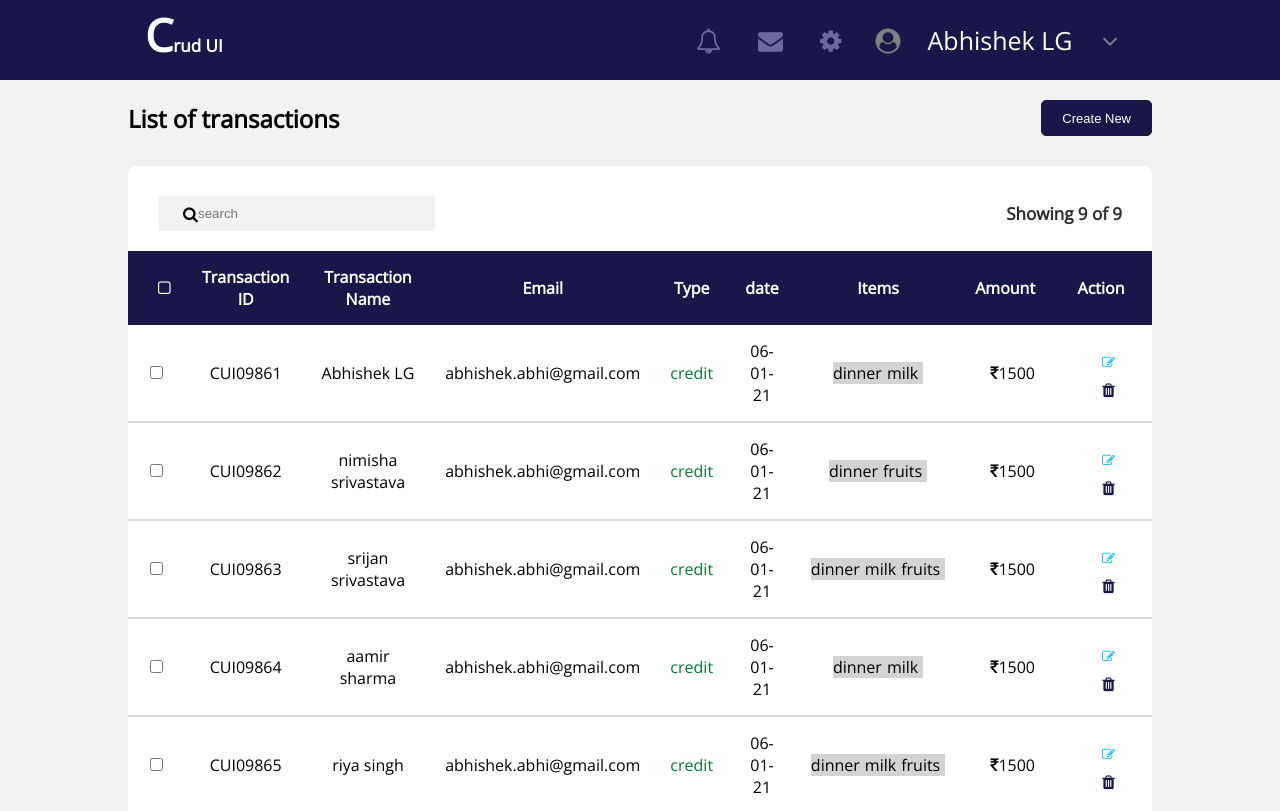
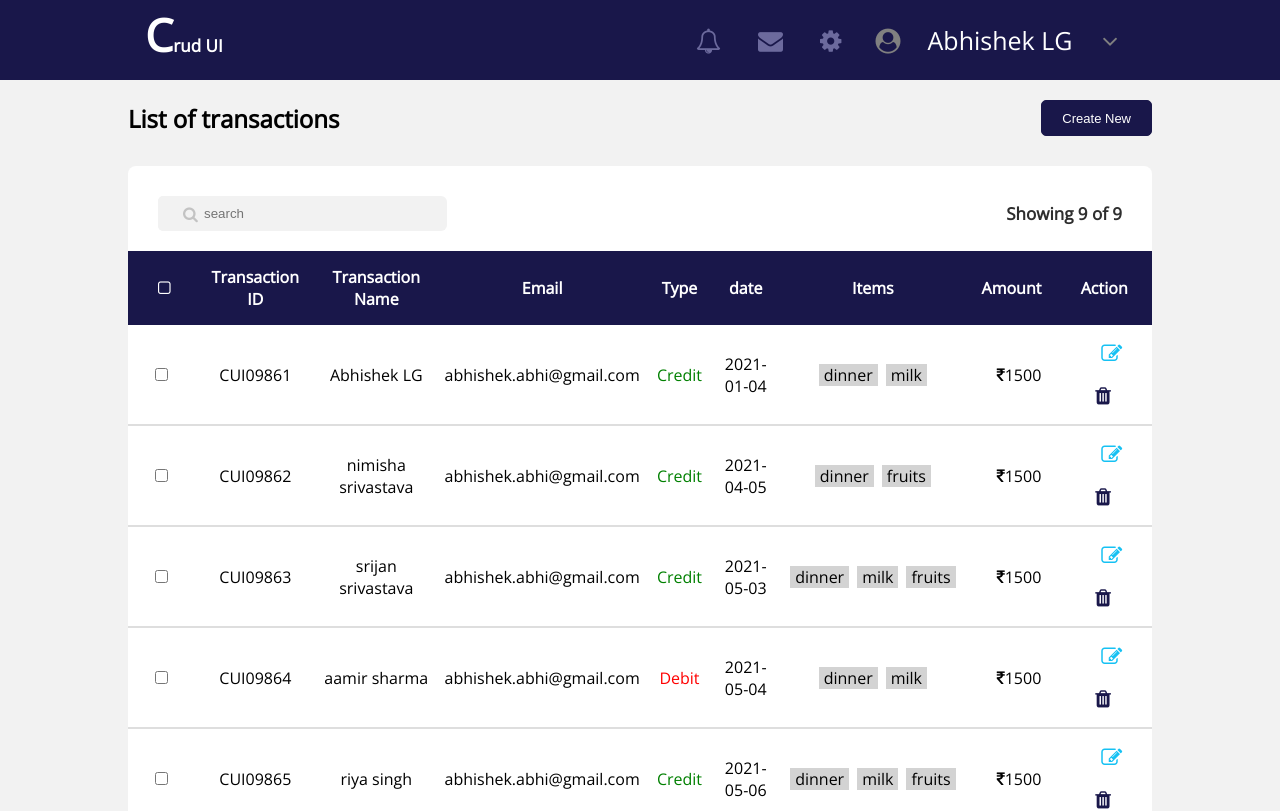
Before and after one commit to Nimisha-12345/project, a Vue app: page /#/ in a window 1280 px wide. Shown: the top 811 px of the page. Built offline with nearby package versions, Linux system fonts and the light colour scheme.

Commit message:
final touchup

```diff
--- a/src/components/Child.vue
+++ b/src/components/Child.vue
@@ -6,14 +6,15 @@
             <td>{{user.id}}</td>
             <td>{{user.name}}</td>
             <td>{{user.email}}</td>
-            <td style="color:#037B36;">{{user.type}}</td>
+            <td class="change"  v-if="user.type === 'Credit'" >{{user.type}}</td>
+            <td class="chan" v-else >{{user.type}}</td>
             <td>{{user.date}}</td>
             <td >
                 <span v-for="(items, index) in user.items" :key="index">{{items}}</span>
             </td>
             <td><i class="fa fa-inr"></i>{{user.amount}}</td>
             <td><button class="btnclick" @click="showEditForm"><i class="fa fa-pencil-square-o" style="color:#16c1f3"></i></button>
-            <i class="fa fa-trash" style="color:#19174a"></i></td>
+           <button class="btndel" @click="btndel"><i class="fa fa-trash" ></i></button></td>
         </tr>
     </tbody>
 
@@ -25,11 +26,15 @@ export default {
     props:{
         user: Object,
         showHideForm: Function,
-        addItem: Function
+        addItem: Function,
+        delItem: Function,
 
     },methods:{
         showEditForm(){
             this.showHideForm(true, this.user)
+        },
+        btndel(){
+            this.delItem(this.user)
         }
 
     }
@@ -39,7 +44,7 @@ export default {
 <style>
  td{
     text-align: center;
-    padding: 15px;
+    padding: 7px;
     border-bottom: 2px solid #dedede;
 
 }
@@ -52,9 +57,27 @@ i {
     background: white;
     border: none;
     outline: none;
+    font-size: 21px;
 }
 td span{
     padding-right: 5px;
     background: lightgrey;
+    margin: 4px;
+    padding-left: 5px;
 }
+.btndel {
+     background: white;
+    border: none;
+    outline: none;
+    font-size: 20px;
+    color:#19174a;
+    margin-left: -17px;
+}
+.change{
+    color:green;
+}
+.chan{
+    color:red;
+}
+
 </style>
--- a/src/components/CustomTable.vue
+++ b/src/components/CustomTable.vue
@@ -2,7 +2,7 @@
    <table>
        <TableHeader />
 
-            <Child v-for="user in users" :key="user.id" :user="user" :showHideForm="showHideForm" />
+            <Child v-for="user in users" :key="user.id" :user="user" :showHideForm="showHideForm" :delItem="delItem" />
     </table>
 
 </template>
@@ -15,7 +15,8 @@ import Child from '../components/Child'
 export default ({
      props:{
          users: Array,
-         showHideForm: Function
+         showHideForm: Function,
+         delItem: Function,
      },
     components: {
         TableHeader,
--- a/src/components/Dashboard.vue
+++ b/src/components/Dashboard.vue
@@ -1,6 +1,6 @@
 <template>
     <div class="dashboard">
-        <DashboardHeading :showHideForm="showHideForm" />
+        <DashboardHeading :showHideForm="showHideForm"  />
         <div class="container">
             <div class="part">
                 <div class="search_box">
@@ -9,7 +9,7 @@
                 </div>
                 <p>Showing {{users.length}} of {{users.length}}</p>
             </div>
-            <CustomTable :users="users" :showHideForm="showHideForm" />
+            <CustomTable :users="users" :showHideForm="showHideForm" :delItem="delItem" />
         </div>
         <Pagination />
     </div>
@@ -25,7 +25,8 @@ export default {
     props:{
         users: Array,
         showHideForm: Function,
-        searchName: Function
+        searchName: Function,
+        delItem: Function,
     },
     components:{
         CustomTable,
@@ -69,10 +70,11 @@ export default {
 .input{
     border: none;
     background: #f2f2f2;
-    padding-left: 40px;
+    padding-left: 46px;
     padding-right: 10px;
     height: 100%;
     width: 100%;
+    border-radius: 6px;
 
 }
 .search_box i {
@@ -80,6 +82,7 @@ export default {
     top: 50%;
     transform: translateY(-50%);
     left: 10px;
+    color: #c3c3c3;
 }
 .part p {
     color: #2e2e2e;
--- a/src/components/Form.vue
+++ b/src/components/Form.vue
@@ -20,7 +20,7 @@
                             </div>
                             <div class="input-box">
                                 <span class="details ">Date OF Transaction*</span>
-                                <input type="date" placeholder="" v-model="date"  required>
+                                <input type="date" placeholder=""  v-model="date"  required>
                             </div>
                             <div class="input-box">
                                 <span class="details">Type*</span>
@@ -32,12 +32,12 @@
                             </div>
                             <div class="input-box" style="position:relative">
                                 <span class="details">Items*</span>
-                                <input type="text" placeholder="" v-model="items"  required><i class="fa fa-arrow-down" style="float:right;transform: translateY(-27px);
+                                <input type="text" placeholder="" v-model="selectedFields"  required><i class="fa fa-arrow-down" style="float:right;transform: translateY(-27px);
                                  padding-right:7px"></i>
                                  <div class="dropdown-content" style="position:absolute;">
-                                    <a href="#" class="dropdown"><input type="checkbox">Dinner</a>
-                                    <a href="#" class="dropdown"><input type="checkbox" >Fruits</a>
-                                    <a href="#" class="dropdown"><input type="checkbox">Milk</a>
+                                    <a href="#" class="dropdown"><input type="checkbox" v-model="dinner">Dinner</a>
+                                    <a href="#" class="dropdown"><input type="checkbox" v-model="fruits">Fruits</a>
+                                    <a href="#" class="dropdown"><input type="checkbox" v-model="milk">Milk</a>
                                  </div>
                             </div>
                             <div class="input-box">
@@ -67,6 +67,7 @@ export default {
         showHideForm: Function,
         addItem: Function,
         editItem: Function,
+        delItem: Function,
         item: Object,
         user: null,
      },
@@ -78,10 +79,29 @@ export default {
              date:'',
              items:[],
              amount:'',
+             dinner:false,
+             fruits:false,
+             milk:false
+         }
+    },
+    computed :{
+        selectedFields () {
+            let selectedItems = [];
+            if (this.dinner) {
+                selectedItems.push('dinner');
+            }
+            if (this.fruits) {
+                selectedItems.push('fruits');
+            }
+            if (this.milk) {
+                 selectedItems.push('milk');
+            }
+            return selectedItems;
+        }
+
+        },
 
 
-         }
-    },
     mounted () {
             if(this.user){
                 this.name = this.user.name;
@@ -89,16 +109,30 @@ export default {
                 this.date = this.user.date;
                 this.type = this.user.type;
                 this.items = this.user.items;
-                this.amount = this.user.amount
+                this.amount = this.user.amount;
+                this.findItemAndSetValue('dinner');
+                this.findItemAndSetValue('fruits');
+                this.findItemAndSetValue('milk');
             }
     },
      methods:{
+         findItemAndSetValue (value){
+             let index = this.items.findIndex(item => {
+                 return item === value;
+             });
+             if (index > -1) {
+                 this[value] = true;
+             }else{
+                 this[value] = false;
+             }
+
+         },
             savaItem() {
                if (this.user){
-                   this.editItem({id:this.user.id,name:this.name,email:this.email,type:this.type,date:this.date,items:this.items,amount:this.amount})
+                   this.editItem({id:this.user.id,name:this.name,email:this.email,type:this.type,date:this.date,items:this.selectedFields,amount:this.amount})
                       console.log(this.name, this.email, this.date, this.type, this.items, this.amount);
                 }else{
-                      this.addItem({id:'CUI09867w',name:this.name,email:'nj@mail.com',type:'credit',date:'06/02/21',items:['dinner'],amount:'1200'});
+                      this.addItem({id:Math.random(),name:this.name,email:this.email,type:this.type,date:this.date,items:this.selectedFields,amount:this.amount});
                 }
                 this.showHideForm(false)
                 }
--- a/src/components/Layout.vue
+++ b/src/components/Layout.vue
@@ -1,6 +1,6 @@
 <template>
     <div class="main-container">
-        <Dashboard v-if="!showForm" :users="filteredList" :showHideForm="showHideForm" :searchName="searchName" />
+        <Dashboard v-if="!showForm" :users="filteredList" :showHideForm="showHideForm" :delItem="delItem" :searchName="searchName" />
         <Form v-if="showForm" :showHideForm="showHideForm" :editItem="editItem" :addItem="addItem" :user="user" />
 
     </div>
@@ -17,15 +17,15 @@ export default {
             user: null,
             showForm: false,
             users:[
-                {id:'CUI09861',name:'Abhishek LG',email:'abhishek.abhi@gmail.com',type:'credit',date:'06-01-21',items:['dinner','milk'],amount:1500},
-                {id:'CUI09862',name:'nimisha srivastava',email:'abhishek.abhi@gmail.com',type:'credit',date:'06-01-21',items:['dinner','fruits'],amount:1500},
-                {id:'CUI09863',name:'srijan srivastava',email:'abhishek.abhi@gmail.com',type:'credit',date:'06-01-21',items:['dinner', 'milk', 'fruits'],amount:1500},
-                {id:'CUI09864',name:'aamir sharma',email:'abhishek.abhi@gmail.com',type:'credit',date:'06-01-21',items:['dinner', 'milk'],amount:1500},
-                {id:'CUI09865',name:'riya singh',email:'abhishek.abhi@gmail.com',type:'credit',date:'06-01-21',items:['dinner', 'milk', 'fruits'],amount:1500},
-                {id:'CUI09866',name:'srijan srivastava',email:'abhishek.abhi@gmail.com',type:'debit',date:'06-01-21',items:['dinner', 'milk'],amount:1500},
-                {id:'CUI09867',name:'srijan srivastava',email:'abhishek.abhi@gmail.com',type:'credit',date:'06-01-21',items:['dinner', 'fruits'],amount:1500},
-                {id:'CUI09868',name:'srijan srivastava',email:'abhishek.abhi@gmail.com',type:'credit',date:'06-01-21',items:['dinner', 'milk', 'fruits'],amount:1500},
-                {id:'CUI09869',name:'srijan srivastava',email:'abhishek.abhi@gmail.com',type:'credit',date:'06-01-21',items:['dinner', 'milk'],amount:1500},
+                {id:'CUI09861',name:'Abhishek LG',email:'abhishek.abhi@gmail.com',type:'Credit',date:'2021-01-04',items:['dinner','milk'],amount:1500},
+                {id:'CUI09862',name:'nimisha srivastava',email:'abhishek.abhi@gmail.com',type:'Credit',date:'2021-04-05',items:['dinner','fruits'],amount:1500},
+                {id:'CUI09863',name:'srijan srivastava',email:'abhishek.abhi@gmail.com',type:'Credit',date:'2021-05-03',items:['dinner', 'milk', 'fruits'],amount:1500},
+                {id:'CUI09864',name:'aamir sharma',email:'abhishek.abhi@gmail.com',type:'Debit',date:'2021-05-04',items:['dinner', 'milk'],amount:1500},
+                {id:'CUI09865',name:'riya singh',email:'abhishek.abhi@gmail.com',type:'Credit',date:'2021-05-06',items:['dinner', 'milk', 'fruits'],amount:1500},
+                {id:'CUI09866',name:'srijan srivastava',email:'abhishek.abhi@gmail.com',type:'Debit',date:'2021-05-07',items:['dinner', 'milk'],amount:1500},
+                {id:'CUI09867',name:'srijan srivastava',email:'abhishek.abhi@gmail.com',type:'Credit',date:'2021-05-08',items:['dinner', 'fruits'],amount:1500},
+                {id:'CUI09868',name:'srijan srivastava',email:'abhishek.abhi@gmail.com',type:'Credit',date:'2021-05-02',items:['dinner', 'milk', 'fruits'],amount:1500},
+                {id:'CUI09869',name:'srijan srivastava',email:'abhishek.abhi@gmail.com',type:'Debit',date:'2021-04-05',items:['dinner', 'milk'],amount:1500},
                 ],
                 search: ''
         }
@@ -68,7 +68,15 @@ export default {
             if (index > -1) {
                 this.users[index] = object;
             }
-        },
+        },delItem(object){
+            let index = this.users.findIndex(u => {
+                return u.id === object.id;
+            });
+            if (index > -1){
+
+            this.users.splice(index, 1);
+            }
+        }
     }
 
 }
--- a/src/components/TableHeader.vue
+++ b/src/components/TableHeader.vue
@@ -26,5 +26,8 @@ th{
      padding: 15px;
 
 }
+th i{
+    padding-right: 10px;
+}
 
 </style>
```
